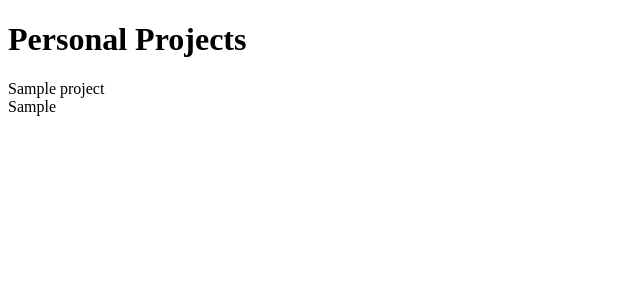
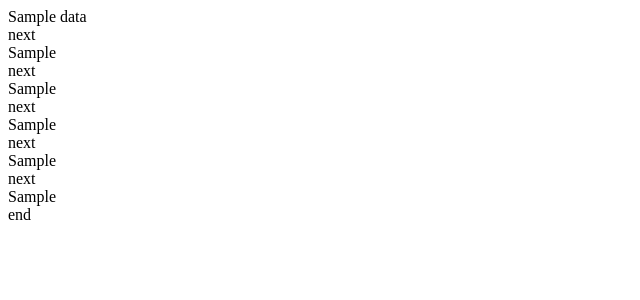
Before and after one commit to emohawk13/portfoilo, a Flask app: template templates/test.html in a window 1280 px wide. Shown: the top 300 px of the page, without its empty margins (0-640 px from the left). Run offline with Flask 3, Linux system fonts and the light colour scheme; the template is opened without the code that fills it: most values are stand-ins (such as "Sample title", 1, 10 or a date in 2020); parts of the project's set-up code (start-up, migrations or seed data) failed here and were passed over; some libraries are stand-ins or nearby versions.

Commit message:
everthingWorks

```diff
--- a/app.py
+++ b/app.py
@@ -1,103 +1,118 @@
-from flask import Flask, render_template, request
-import config
-from connections import (
-    main_menu,
-    in_edu,
-    in_project,
-    in_edu_project,
-    in_personal_project,
-    insert_contact,
-    get_personal_project_items,
-    get_edu_project_items,
-    get_courseData,
-)
+import config as config
+from flask import jsonify, Flask, render_template, request
+from connections import get_data, push_contact
 
 app = Flask(__name__)
-app.config.from_pyfile("config.py")
+app.config.from_pyfile('config.py')
 
+@app.route('/')
+def home():
+    data = get_data()
+    mainMenu_items = data['main']['menu_items']
+    socialMenu_items = data['main']['social_menu_items']
+    contact_form_fields = data['main']['contact_form_fields']
 
-def render_page(template_name, menu_function, **kwargs):
-    menu_data = menu_function()
-    mainMenu_items = menu_data.get("main_menu_items", [])
-    socialMenu_items = menu_data.get("social_menu_items", [])
-    comboMenu = menu_data.get("comboMenu", [])
-    contact_form_fields = menu_data.get("contact_form_fields", [])
+    return render_template('index.html', mainMenu_items=mainMenu_items, socialMenu_items=socialMenu_items,
+                            contact_form_fields=contact_form_fields)
 
-    return render_template(
-        template_name,
-        mainMenu_items=mainMenu_items,
-        socialMenu_items=socialMenu_items,
-        comboMenu=comboMenu,
-        contact_form_fields=contact_form_fields,
-        **kwargs
-    )
+@app.route('/goHome')
+def goHome():
+    return home()
 
+@app.route('/contact_submitted', methods=['POST'])
+def contact_submitted():
+    data = get_data()
+    mainMenu_items = data['main']['menu_items']
+    socialMenu_items = data['main']['social_menu_items']
+    contact_form_fields = data['main']['contact_form_fields']
 
-
-@app.route("/")
-@app.route("/goHome")
-def home():
-    return render_page("index.html", main_menu)
-
-@app.route("/contact_submitted", methods=["POST"])
-def contact_submitted():
-    first_name = request.form.get("firstName")
-    last_name = request.form.get("lastName")
-    email = request.form.get("contactEmail")
-    about = request.form.get("tellMeAboutYou")
+    first_name = request.form.get('firstName')
+    last_name = request.form.get('lastName')
+    email = request.form.get('contactEmail')
+    about = request.form.get('tellMeAboutYou')
 
     try:
-        insert_contact(first_name, last_name, email, about, True)
+        push_contact(first_name, last_name, email, about, True)
     except:
         return "There was an error submitting your data, please try again.", 500
 
-    return render_page("contact.html", main_menu)
+    return render_template('contact.html', mainMenu_items=mainMenu_items, socialMenu_items=socialMenu_items,
+                          contact_form_fields=contact_form_fields)
 
-@app.route("/projects")
+@app.route('/projects', methods=['GET', 'POST'])
 def projects():
-    return render_page("projects.html", main_menu, in_project)
+    data = get_data()
+    mainMenu_items = data['in_project']['menu_items']
+    socialMenu_items = data['main']['social_menu_items']
+    contact_form_fields = data['main']['contact_form_fields']
 
-@app.route("/edu")
+    return render_template('projects.html', mainMenu_items=mainMenu_items, socialMenu_items=socialMenu_items,
+                            contact_form_fields=contact_form_fields)
+
+@app.route('/projectBlog', methods=['GET', 'POST'])
+def projectBlog():
+    data = get_data()
+    mainMenu_items = data['main']['menu_items']
+    socialMenu_items = data['main']['social_menu_items']
+    comboMenu = data['main']['comboMenu']
+    contact_form_fields = data['main']['contact_form_fields']
+
+    return render_template('projectBlog.html', mainMenu_items=mainMenu_items, socialMenu_items=socialMenu_items,
+                           comboMenu=comboMenu, contact_form_fields=contact_form_fields)
+
+@app.route('/personalProjects', methods=['GET', 'POST'])
+def personalProjects():
+    data = get_data()
+    mainMenu_items = data['main']['menu_items']
+    socialMenu_items = data['main']['social_menu_items']
+    contact_form_fields = data['main']['contact_form_fields']
+    project_data = data['in_personal_project']['personal_project']
+
+    return render_template('personalProjects.html', project_data=project_data, mainMenu_items=mainMenu_items, socialMenu_items=socialMenu_items,
+                            contact_form_fields=contact_form_fields)
+
+@app.route('/eduProjects', methods=['GET', 'POST'])
+def eduProjects():
+    data = get_data()
+    mainMenu_items = data['edu']['menu_items']
+    socialMenu_items = data['main']['social_menu_items']
+    contact_form_fields = data['main']['contact_form_fields']
+    courseData = data['in_edu_project']['edu_project']
+
+    return render_template('eduProjects.html', courseData=courseData, mainMenu_items=mainMenu_items, socialMenu_items=socialMenu_items,
+                            contact_form_fields=contact_form_fields)
+
+@app.route('/edu', methods=['GET', 'POST'])
 def edu():
-    return render_page("edu.html", main_menu, in_edu)
+    data = get_data()
+    mainMenu_items = data['edu']['menu_items']
+    socialMenu_items = data['main']['social_menu_items']
+    contact_form_fields = data['main']['contact_form_fields']
 
-@app.route("/projectBlog")
-def projectBlog():
-    return render_page("projectBlog.html", main_menu)
+    return render_template('edu.html',  mainMenu_items= mainMenu_items, socialMenu_items=socialMenu_items,
+                            contact_form_fields=contact_form_fields)
 
-@app.route("/eduProjects")
-def eduProjects():
-    course_data = get_courseData()
-    edu_items = get_edu_project_items()
-    return render_page(
-        "eduProjects.html", main_menu, in_edu_project, courseData=course_data, eduItems=edu_items
-    )
+@app.route('/takenCourses', methods=['GET', 'POST'])
+def takenCourses():
+    data = get_data()
+    mainMenu_items = data['edu']['menu_items']
+    socialMenu_items = data['main']['social_menu_items']
+    contact_form_fields = data['main']['contact_form_fields']
+    courseData = data['in_edu_project']['edu_project']
 
-@app.route("/takenCourses")
-def takenCourses():
-    course_data = get_courseData()
-    edu_items = get_edu_project_items()
-    return render_page(
-        "takenCourses.html",main_menu, in_edu_project, courseData=course_data, eduItems=edu_items
-    )
+    return render_template('eduProjects.html', courseData=courseData, mainMenu_items=mainMenu_items, socialMenu_items=socialMenu_items,
+                            contact_form_fields=contact_form_fields)
 
-@app.route("/personalProjects", methods=["GET", "POST"])
-def personalProjects():
-    message = "personal projects page,"
-    if request.method == "POST":
-        message = request.form.get("message")
-    projects = get_personal_project_items()
-    return render_page(
-        "personalProjects.html", main_menu, in_edu_project, message=message, projects=projects
-    )
+@app.route('/test', methods=['GET', 'POST'])
+def test():
+    data = get_data()
+    mainMenu_items = data['main']['menu_items']
+    socialMenu_items = data['main']['social_menu_items']
+    contact_form_fields = data['main']['contact_form_fields']
+    course_data = data['in_personal_project']['personal_project']
 
-@app.route("/test", methods=["GET", "POST"])
-def test():
-    message = "personal projects page,"
-    if request.method == "POST":
-        message = request.form.get("message")
-    projects = get_personal_project_items()
-    return render_page("test.html", main_menu, in_edu_project, message=message, projects=projects)
+    return render_template('test.html', course_data=course_data, mainMenu_items=mainMenu_items, socialMenu_items=socialMenu_items,
+                            contact_form_fields=contact_form_fields)
 
-if __name__ == "__main__":
+if __name__ == '__main__':
     app.run(debug=True)
--- a/templates/base.html
+++ b/templates/base.html
@@ -36,7 +36,8 @@
       <ul>
         {% for item in mainMenu_items %}
         <li>
-          <a href="{{ url_for(item.route)}}">{{ item.routeName }}</a>
+          <a href="{{ url_for(item.toRoute)}}">{{ item.name }}</a>
+
         </li>
         {% endfor %}
         {% for link in socialMenu_items %}
--- a/templates/index.html
+++ b/templates/index.html
@@ -34,7 +34,7 @@
       <ul>
         {% for item in mainMenu_items %}
         <li>
-          <a href="{{ url_for(item.route)}}">{{ item.routeName }}</a>
+          <a href="{{ url_for(item.toRoute)}}">{{ item.name  }}</a>
         </li>
         {% endfor %}
         {% for link in socialMenu_items %}
--- a/templates/personalProjects.html
+++ b/templates/personalProjects.html
@@ -12,9 +12,9 @@
 <body>
     <div id="matrix-container">
         <div class="container" id="contentContainer">
-            <h1 class="title" id="contentContainer">Education Projects</h1>
+            <h1 class="title" id="contentContainer">Personal Projects</h1>
         </div>
-        {% for project in projects %}
+        {% for project in project_data %}
         <div>
             <div class="container" id="contentContainer">
                 <div class="subTitle">{{ project.subTitle }}</div>
--- a/templates/test.html
+++ b/templates/test.html
@@ -5,7 +5,6 @@
     <meta charset="UTF-8">
     <meta name="viewport" content="width=device-width, initial-scale=1.0">
     <title>Responsive Connected Lines Matrix Animation</title>
-    <link rel="stylesheet" type="text/css" href="{{ url_for('static', filename='css/matrix_styles.css') }}">
     <link rel="stylesheet" type="text/css" href="{{ url_for('static', filename='css/testing.css') }}">
     <link rel="preconnect" href="https://fonts.googleapis.com">
     <link rel="preconnect" href="https://fonts.gstatic.com" crossorigin>
@@ -15,19 +14,27 @@
 </head>
 
 <body>
-    <div id="matrix-container"></div>
-    {% for project in projects %}
-    <div>
-        <h1 class="title container" id="contentContainer">Personal Projects</h1>
-        <div class="content container" id="contentContainer">
-            <div class="subTitle">{{ project.subTitle }}</div>
-            <div class="subTContent">{{ project.projectDisc }}</div>
-        </div>
-    </div>
-    {% endfor %}
+    <div>{{ data }}</div>
+    <div><a>next</a></div>
+    <div>{{ mainMenu_items }}</div>
+    <div><a>next</a></div>
+    <div>{{ socialMenu_items }}</div>
+    <div><a>next</a></div>
+
+    <div>{{ course_data }}</div>
+    <div><a>next</a></div>
+    <div>{{ courseData }}</div>
+    <div><a>next</a></div>
+
+    <div>{{ contact_form_fields }}</div>
+    <div><a>end</a></div>
 </body>
 <script src="https://code.jquery.com/jquery-3.6.0.min.js"></script>
-<script src="{{ url_for('static', filename='js/matrix.js') }}"></script>
 <script src="{{ url_for('static', filename='js/testing.js') }}"></script>
 
 </html>
+
+<!--
+course_data = data['course_data']['menu_items']
+courseData = data['in_edu']['course_class_type','course_progress']
+-->
--- a/templates/void.html
+++ b/templates/void.html
@@ -26,7 +26,7 @@
             <ul>
                 {% for item in mainMenu_items %}
                 <li>
-                    <a href="{{ url_for(item.route)}}">{{ item.routeName }}</a>
+                    <a href="{{ url_for(item.toRoute)}}">{{ item.name }}</a>
                 </li>
                 {% endfor %}
                 {% for link in socialMenu_items %}
```
Also changed, not shown: connections.py (+87 -119 lines), templates/eduProjects.html (+6 -7 lines), templates/takenCourses.html (+19 -6 lines), test.py (added, +9 -0 lines).
